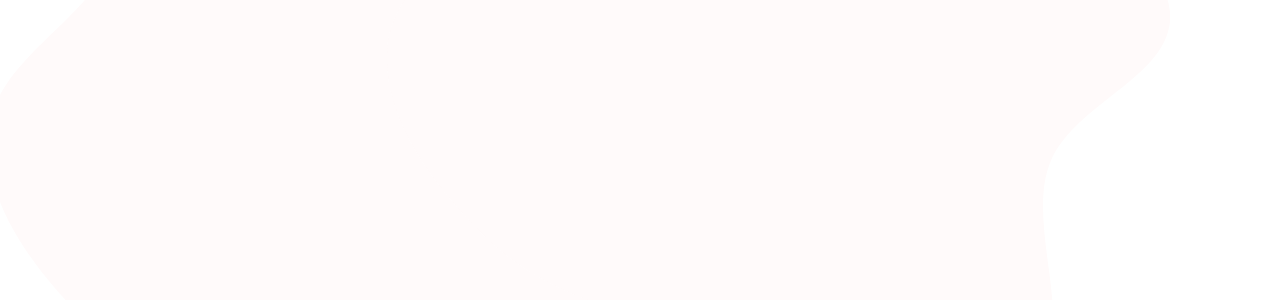
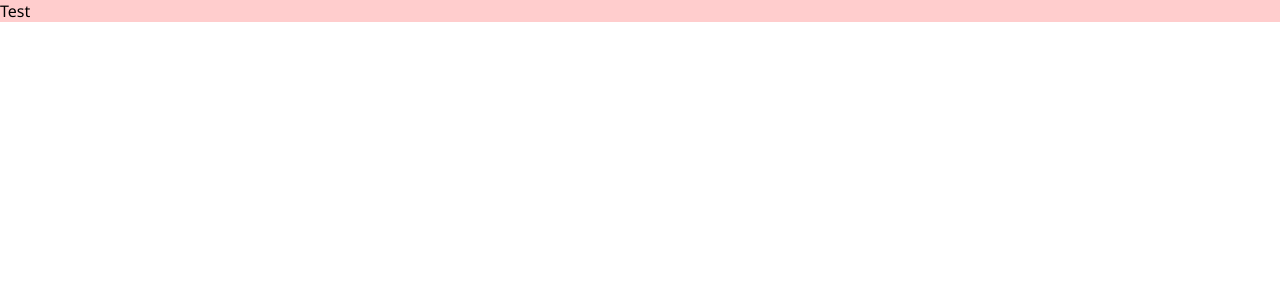
Before and after one commit to mmfallacy/tomato-old, a React (Vite) app: page / in a window 1280 px wide. Shown: the top 300 px of the page. Built offline with nearby package versions, Linux system fonts and the light colour scheme.

Commit message:
TEMP: Task component temp render on app

```diff
--- a/src/App.jsx
+++ b/src/App.jsx
@@ -4,14 +4,16 @@ import DesktopRouter from "@/pages/DesktopRouter";
 import MobileRouter from "@/pages/MobileRouter";
 import { isDesktop } from "@/helpers";
 import GlobalStyle from "./globalStyles";
+import Task from "./components/Task";
 
 function App() {
     return (
         <Router>
             <GlobalStyle />
-            <Route exact path="/">
-                {isDesktop() ? <DesktopRouter /> : <MobileRouter />}
-            </Route>
+            {/* <Route exact path="/"> */}
+            {/* {isDesktop() ? <DesktopRouter /> : <MobileRouter />} */}
+            {/* </Route> */}
+            <Task name="Test" />
         </Router>
     );
 }
```
